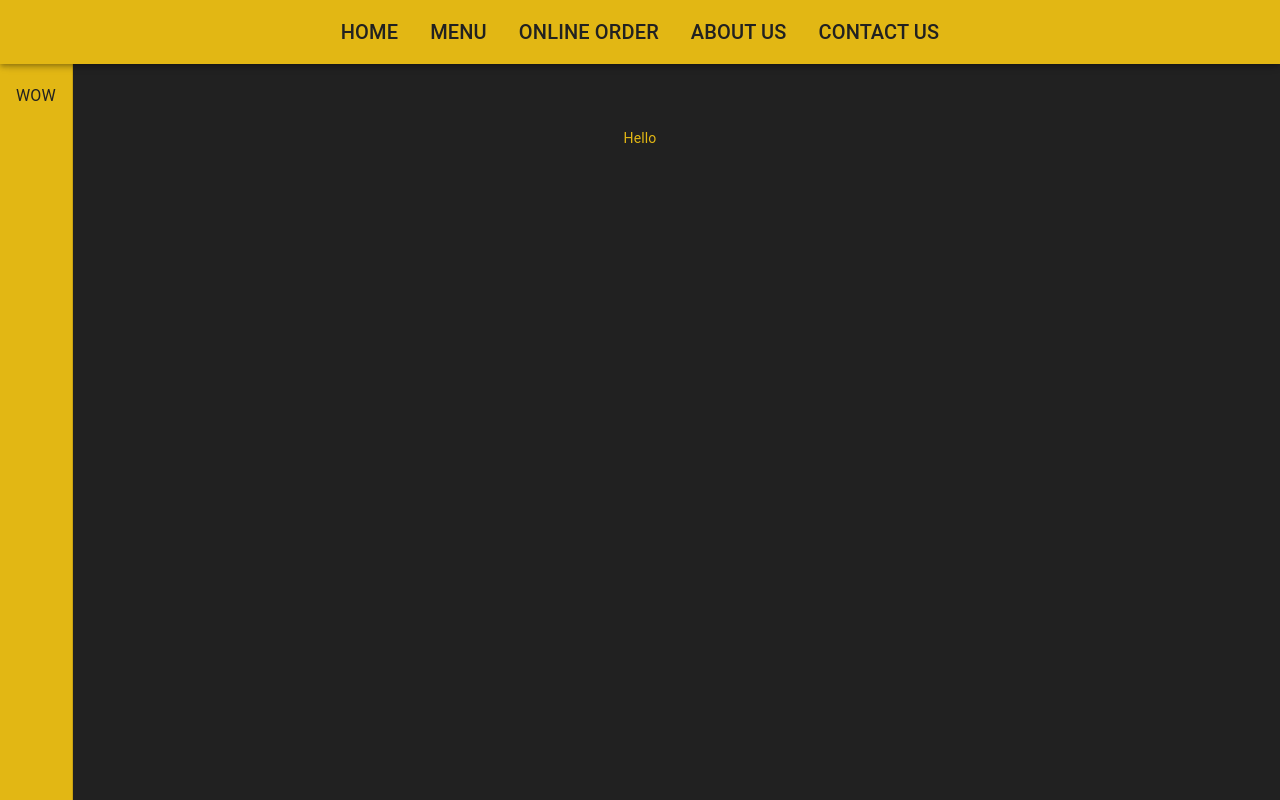
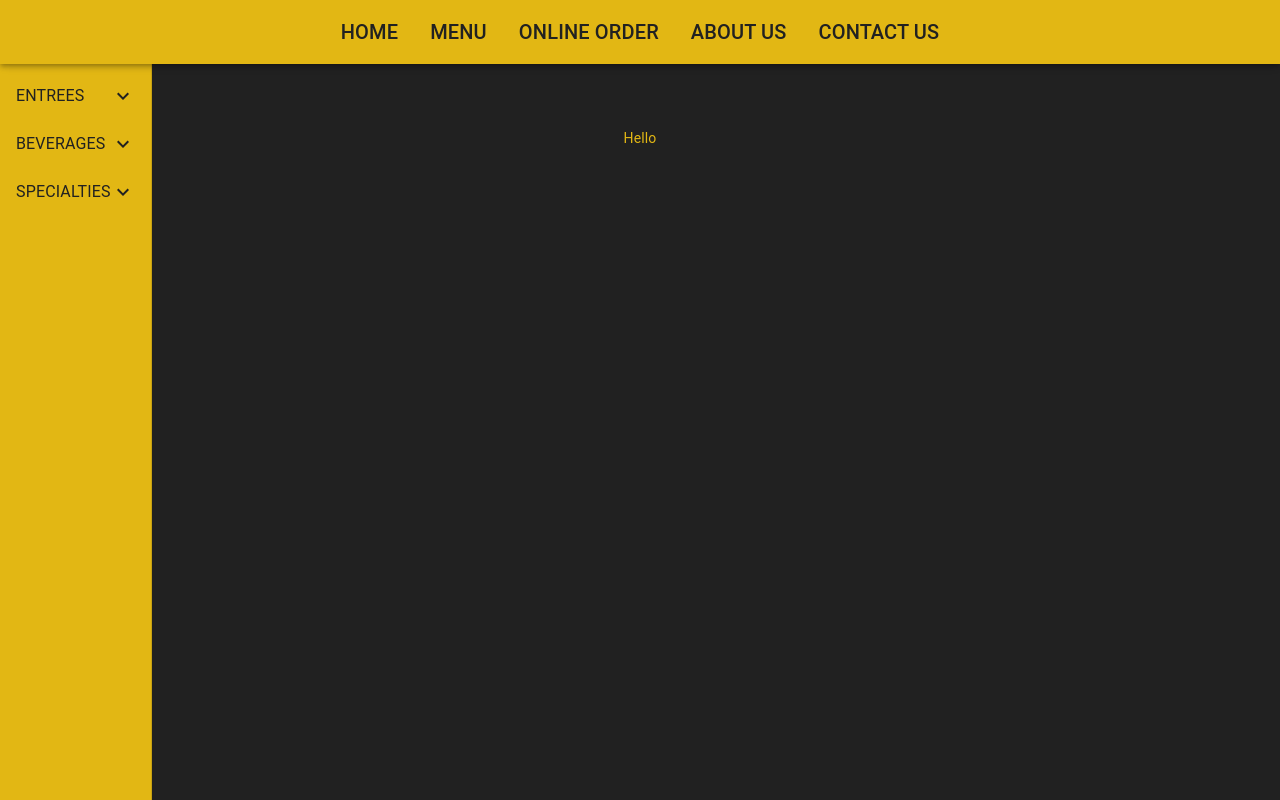
Before and after one commit to Explosivespectra/TypeBlog, a React (Create React App) app: page /menu in a window 1280 px wide. Built offline with nearby package versions, Linux system fonts and the light colour scheme.

Commit message:
Added initial working dummy data for menu/ordering and began work on design of menu page navbar and main body

```diff
--- a/src/App.js
+++ b/src/App.js
@@ -1,4 +1,4 @@
-import {Container, CssBaseline} from '@material-ui/core';
+import {CssBaseline} from '@material-ui/core';
 import {grey} from '@material-ui/core/colors';
 import {ThemeProvider, Theme, createMuiTheme} from '@material-ui/core/styles';
 import {BrowserRouter as Router} from "react-router-dom";
--- a/src/components/SiteCore.tsx
+++ b/src/components/SiteCore.tsx
@@ -7,6 +7,29 @@ import {MenuPage} from "./pageComponents/MenuPage";
 import {OrderPage} from "./pageComponents/OrderPage";
 import {AboutPage} from "./pageComponents/AboutPage";
 import {ContactPage} from "./pageComponents/ContactPage";
+
+let productData = {
+  products: [
+    {
+      name: "",
+      category: "entrees",
+      cost: 0.01,
+      description: ""
+    },
+    {
+      name: "",
+      category: "beverages",
+      cost: 1.00,
+      "description": ""
+    }
+  ],
+
+  categories: [
+    "entrees",
+    "beverages",
+    "specialties"
+  ]
+}
 
 const useStyles = makeStyles((theme: Theme) => createStyles({
   appbar: {
@@ -50,9 +73,12 @@ const SiteCore: React.FC = () => {
                       anchorEl={menuLoc}
                       placement='bottom'>
                         <Paper>
-                          <MenuItem>
-                            <Typography className={classes.navtext} variant="subtitle1">Hello There!</Typography>
-                          </MenuItem>
+                          {productData.categories.map((category) => {
+                            return (
+                              <MenuItem>
+                                <Typography className={classes.navtext} variant="subtitle1">{category}</Typography>
+                              </MenuItem>
+                          )})}
                         </Paper>
                     </Popper>
                   </Button>
@@ -79,7 +105,7 @@ const SiteCore: React.FC = () => {
           <Container>
           <Switch>
             <Route exact path="/" component={HomePage}/>
-            <Route path="/menu" component={MenuPage}/>
+            <Route path="/menu" render={() => <MenuPage products={productData.products} categories={productData.categories}/>}/>
             <Route path="/online-order" component={OrderPage}/>
             <Route path="/about-us" component={AboutPage}/>
              <Route path="/contact-us" component={ContactPage}/>
--- a/src/components/pageComponents/MenuPage.tsx
+++ b/src/components/pageComponents/MenuPage.tsx
@@ -1,29 +1,55 @@
 import { useState } from 'react';
-import { Grid, Drawer, Button, IconButton, List, ListItem, ListItemText, Toolbar, Hidden } from '@material-ui/core';
+import { Grid, Drawer, Collapse, IconButton, List, ListItem, ListItemText, Toolbar, Tooltip, Hidden } from '@material-ui/core';
 import MenuIcon from '@material-ui/icons/Menu';
+import ExpandLess from '@material-ui/icons/ExpandLess';
+import ExpandMore from '@material-ui/icons/ExpandMore';
 import {makeStyles, createStyles, Theme} from '@material-ui/core/styles';
 
 const useStyles = makeStyles((theme: Theme) => createStyles({
-  navtext: {
+  navcontent: {
     textTransform: "uppercase",
     style: theme.typography.button,
     color: theme.palette.text.secondary,
+  },
+
+  mobileNav: {
+
+  },
+
+  desktopNav: {
+
   }
 }));
 
-const DrawerContent: React.FC = () => {
+type ContentProps = {products: Array<Object>, categories: Array<String>};
+
+const DrawerContent: React.FC<ContentProps> = ({products, categories}) => {
+
+  const [expandedCategories, setCategories] = useState<Array<Boolean>>(categories.map((category) => {return false}));
+
+  const classes = useStyles();
+
+  return (
+    <List>
+      {categories.map((category, ind) => {
+        return (
+          <ListItem button className={classes.navcontent} onClick={() => {expandedCategories[ind] = !expandedCategories[ind]; setCategories([...expandedCategories])}}>
+            <ListItemText primary={<>{category}</>}/>
+            {expandedCategories[ind] ? <ExpandLess color="inherit"/> : <ExpandMore color="inherit"/>}
+          </ListItem>
+        )
+      })}
+    </List>
+  )
+}
+
+const MenuContent: React.FC<ContentProps> = ({products, categories}) => {
   return (
     <></>
   )
 }
 
-const MenuContent: React.FC = () => {
-  return (
-    <></>
-  )
-}
-
-const MenuPage: React.FC = () => {
+const MenuPage: React.FC<ContentProps> = ({products, categories}) => {
 
   const [openDrawer, setDrawer] = useState<boolean>(false);
 
@@ -37,17 +63,15 @@ const MenuPage: React.FC = () => {
           variant="temporary"
           onClose={() => {setDrawer(false)}}>
             <Toolbar/>
-            <List>
-              <ListItem>
-                <ListItemText className={classes.navtext} primary={<>Wow</>}/>
-              </ListItem>
-            </List>
+            <DrawerContent products={products} categories={categories}/>
         </Drawer>
       </Hidden>
       <Hidden mdUp>
+          <Tooltip title="Menu Navigation">
             <IconButton onClick={() => {setDrawer(true)}}>
               <MenuIcon color="primary"/>
             </IconButton>
+          </Tooltip>
       </Hidden>
       <Grid container justify="center" alignItems="flex-start">
         <Grid item>
@@ -55,11 +79,7 @@ const MenuPage: React.FC = () => {
             <Drawer
               variant="permanent">
                 <Toolbar/>
-                <List>
-                  <ListItem>
-                    <ListItemText className={classes.navtext} primary={<>Wow</>}/>
-                  </ListItem>
-                </List>
+                <DrawerContent products={products} categories={categories}/>
             </Drawer>
           </Hidden>
         </Grid>
```
Also changed, not shown: src/mockData/products.json (+14 -2 lines).
